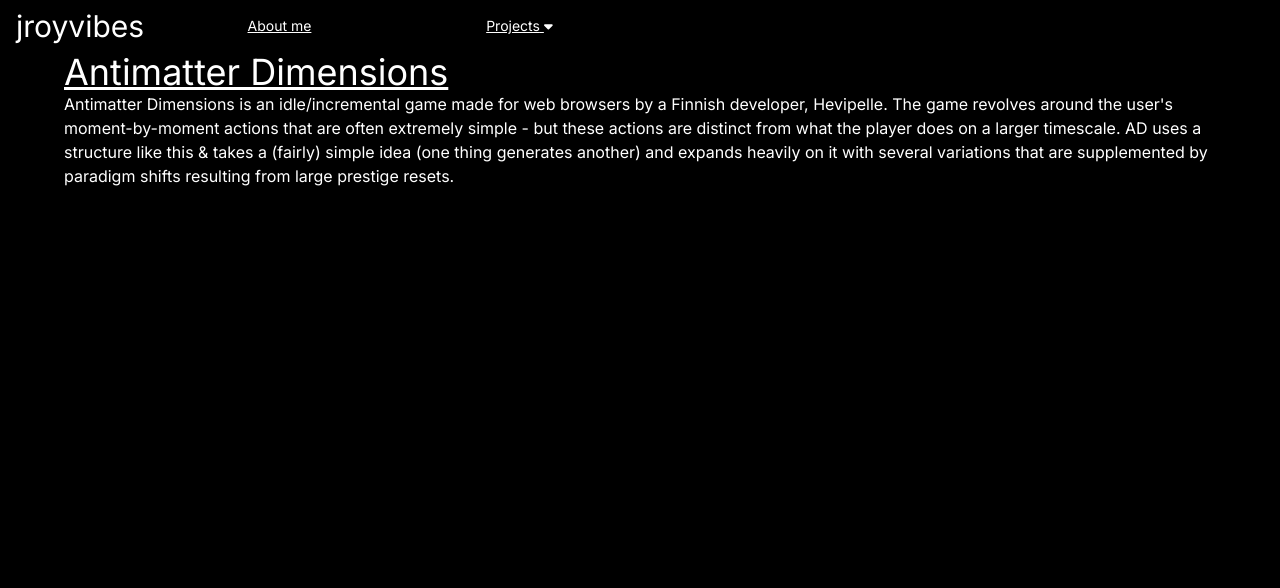
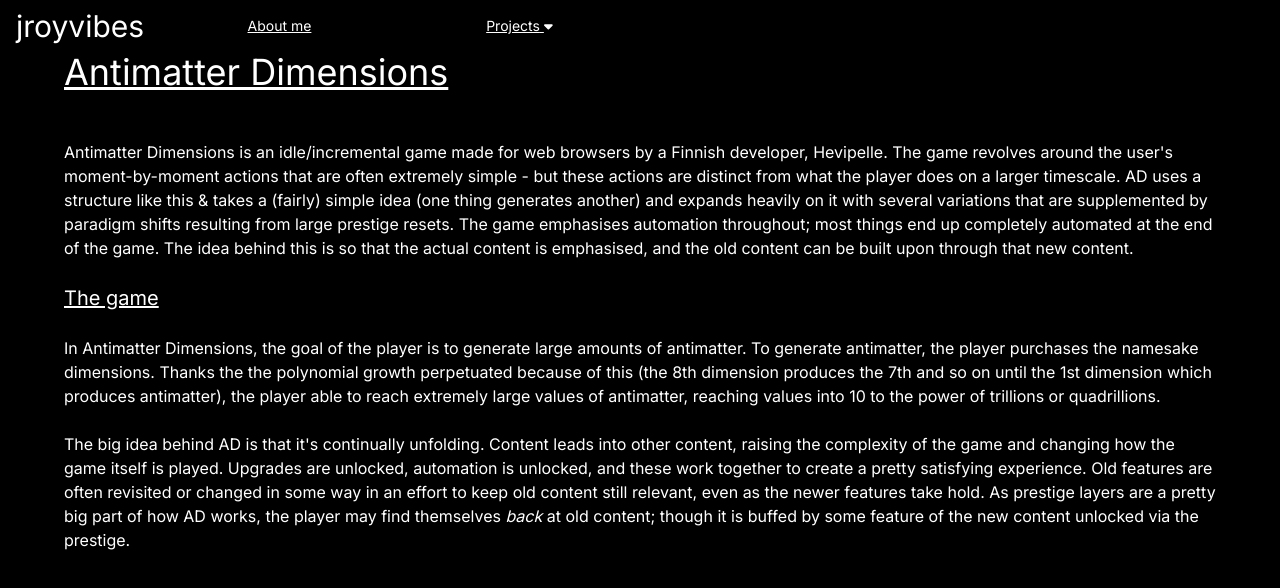
Before and after one commit to earthernsence/portfolio, a Next.js app: page /projects/antimatterdimensions in a window 1280 px wide. Shown: the top 588 px of the page. Built offline with nearby package versions, Linux system fonts and the light colour scheme.

Commit message:
continue work on ad page

```diff
--- a/src/app/projects/antimatterdimensions/page.tsx
+++ b/src/app/projects/antimatterdimensions/page.tsx
@@ -6,14 +6,37 @@
 
 const AntimatterDimensionsPage = () => (
   <>
-    <div className="place-self-center w-full max-w-full pt-0 pb-12 pl-16 pr-16 text-left">
+    <div className="place-self-center w-full max-w-7xl pt-0 pb-12 pl-16 pr-16 text-left">
       <div className="text-4xl underline">Antimatter Dimensions</div>
-
+      <br />
+      <br />
       Antimatter Dimensions is an idle/incremental game made for web browsers by a Finnish developer, Hevipelle.
       The game revolves around the user&apos;s moment-by-moment actions that are often extremely simple - but these
       actions are distinct from what the player does on a larger timescale. AD uses a structure like this & takes a
       (fairly) simple idea (one thing generates another) and expands heavily on it with several variations that are
       supplemented by paradigm shifts resulting from large prestige resets.
+      The game emphasises automation throughout; most things end up completely automated at the end
+      of the game. The idea behind this is so that the actual content is emphasised, and the old content can be built
+      upon through that new content.
+      <br />
+      <br />
+      <div className="text-xl underline">The game</div>
+      <br />
+      In Antimatter Dimensions, the goal of the player is to generate large amounts of antimatter.
+      To generate antimatter, the player purchases the namesake dimensions. Thanks the the polynomial
+      growth perpetuated because of this (the 8th dimension produces the 7th and so on until the
+      1st dimension which produces antimatter),
+      the player able to reach extremely large values of antimatter, reaching values into 10 to the power
+      of trillions or quadrillions.
+      <br />
+      <br />
+      The big idea behind AD is that it&apos;s continually unfolding. Content leads into other content,
+      raising the complexity of the game and changing how the game itself is played. Upgrades are unlocked,
+      automation is unlocked, and these work together to create a pretty satisfying experience.
+      Old features are often revisited or changed in some way in an effort to keep old content still
+      relevant, even as the newer features take hold. As prestige layers are a pretty big part of how AD
+      works, the player may find themselves <i>back</i> at old content; though it is buffed by some
+      feature of the new content unlocked via the prestige.
     </div>
   </>
 );
```
